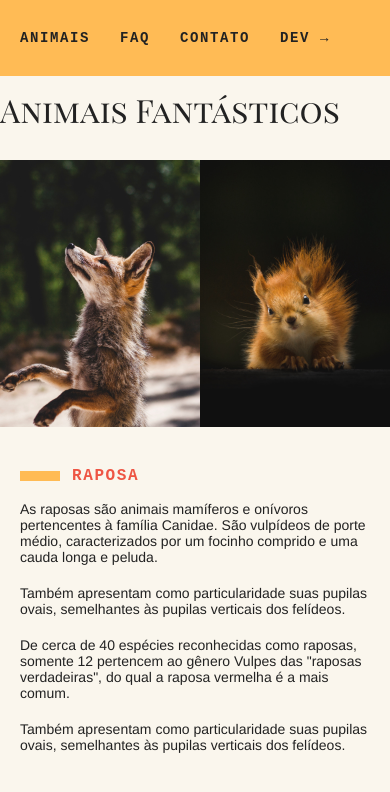
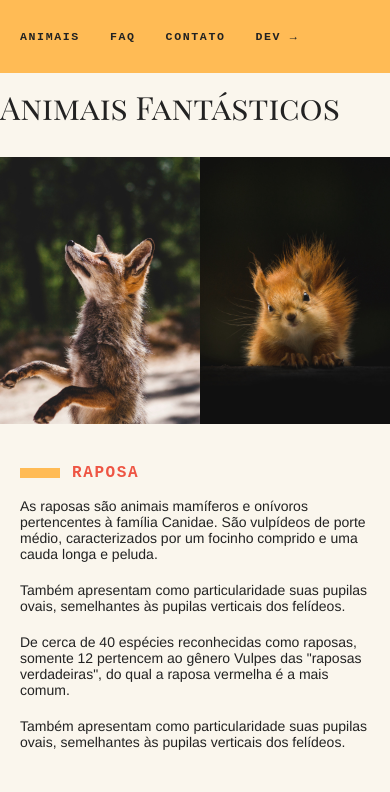
Before and after one commit to Lucarim/Animais-Fantasticos, a plain HTML site: page index.html in a window 390 px wide. Shown: the top 792 px of the page. Drawn offline with Linux system fonts and the light colour scheme.

Commit message:
texto header

```diff
--- a/css/geral.css
+++ b/css/geral.css
@@ -217,7 +217,7 @@ section h1,
     display: flex;
     flex-wrap: wrap;
   }
-  header a {
+  header nav ul a {
     display: block;
   }
   .animais-descricao,
@@ -263,6 +263,9 @@ section h1,
   }
 }
 @media (max-width: 400px) {
+  header nav ul a {
+    font-size: 0.725rem;
+  }
   .titulo {
     font-size: 32px;
     grid-column: auto;
```
